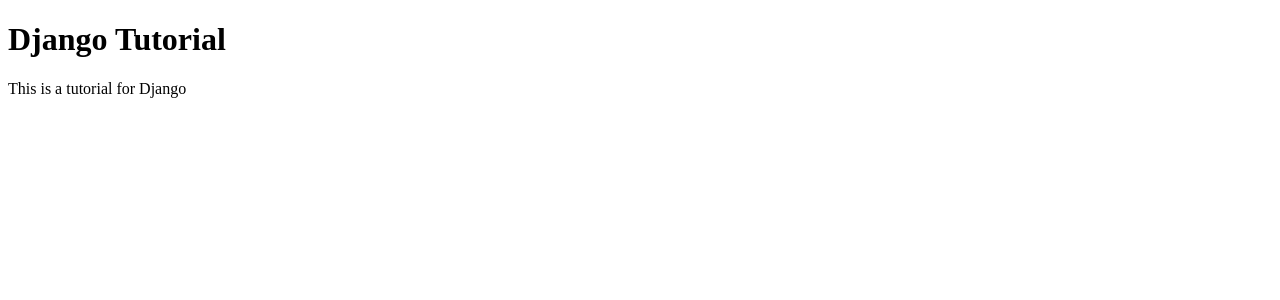
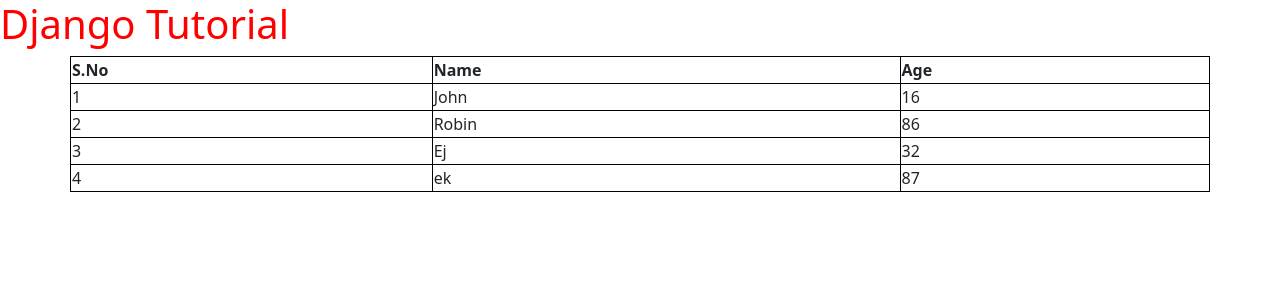
Before and after one commit to SymumAust/Django-Project-Test, a Django app: page / in a window 1280 px wide. Shown: the top 300 px of the page. Run offline with Django 5.2, Linux system fonts and the light colour scheme.

Commit message:
done almost

```diff
--- a/core/home/templates/index.html
+++ b/core/home/templates/index.html
@@ -2,12 +2,36 @@
 <html lang="en">
 <head>
     <meta charset="UTF-8">
-    <meta name="viewport" content="width=device-width, initial-scale=1.0">
     <title>Django Tutorial</title>
+    <link href="https://cdn.jsdelivr.net/npm/bootstrap@5.3.0/dist/css/bootstrap.min.css" rel="stylesheet">
+
+    <style> table, th, td, tr {
+        border: 1px solid black;
+
+    }
+
+    </style>
+
 </head>
 <body>
-    <h1>Django Tutorial</h1>
-    <p>This is a tutorial for Django</p></h1>
+    <h1 style="color: red;">Django Tutorial</h1>
+
+
+
+        <table class="container">
+            <tr>
+                <th>S.No</th>
+                <th>Name</th>
+                <th>Age</th>
+            </tr>
+            {% for people in peoples %}
+            <tr>
+                <td>{{ forloop.counter }}</td>
+                <td>{{ people.name }}</td>
+                <td>{{ people.age }}</td>
+            </tr>
+            {% endfor %}
+        </table>
 
 </body>
 </html>
--- a/core/home/views.py
+++ b/core/home/views.py
@@ -3,7 +3,17 @@ from django.shortcuts import render
 # Create your views here.
 from django.http import HttpResponse
 def home(request):
-    return render(request, "index.html")
+    peoples =[
+        {'name': 'John', 'age': '16' },
+        {'name': 'Robin', 'age': '86' },
+        {'name': 'Ej', 'age': '32' },
+        {'name': 'ek', 'age': '87' }
+
+    ]
+    for people in peoples:
+        print(people)
+
+    return render(request, 'index.html', context = {'peoples': peoples})
 
 
 
```
